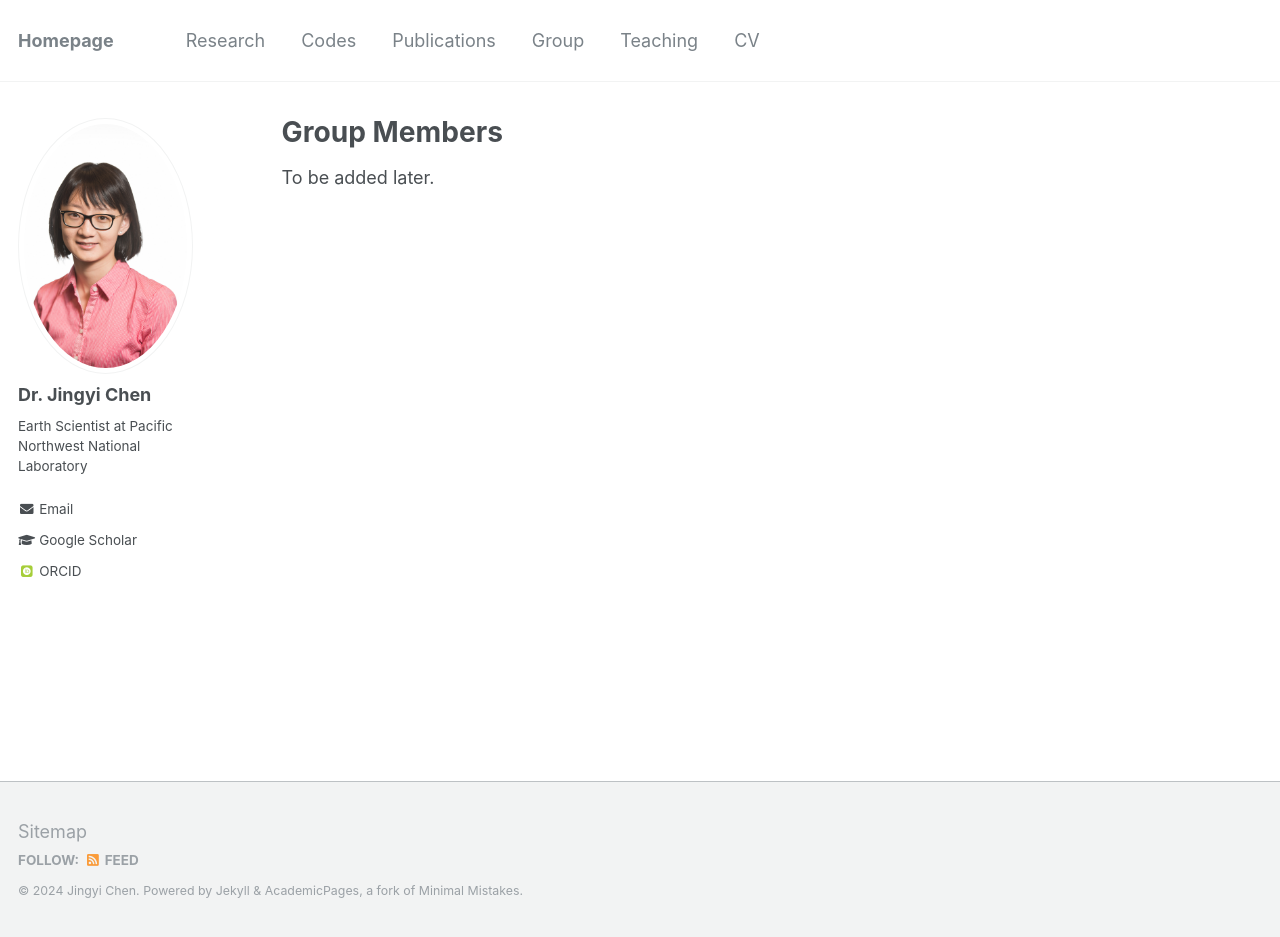
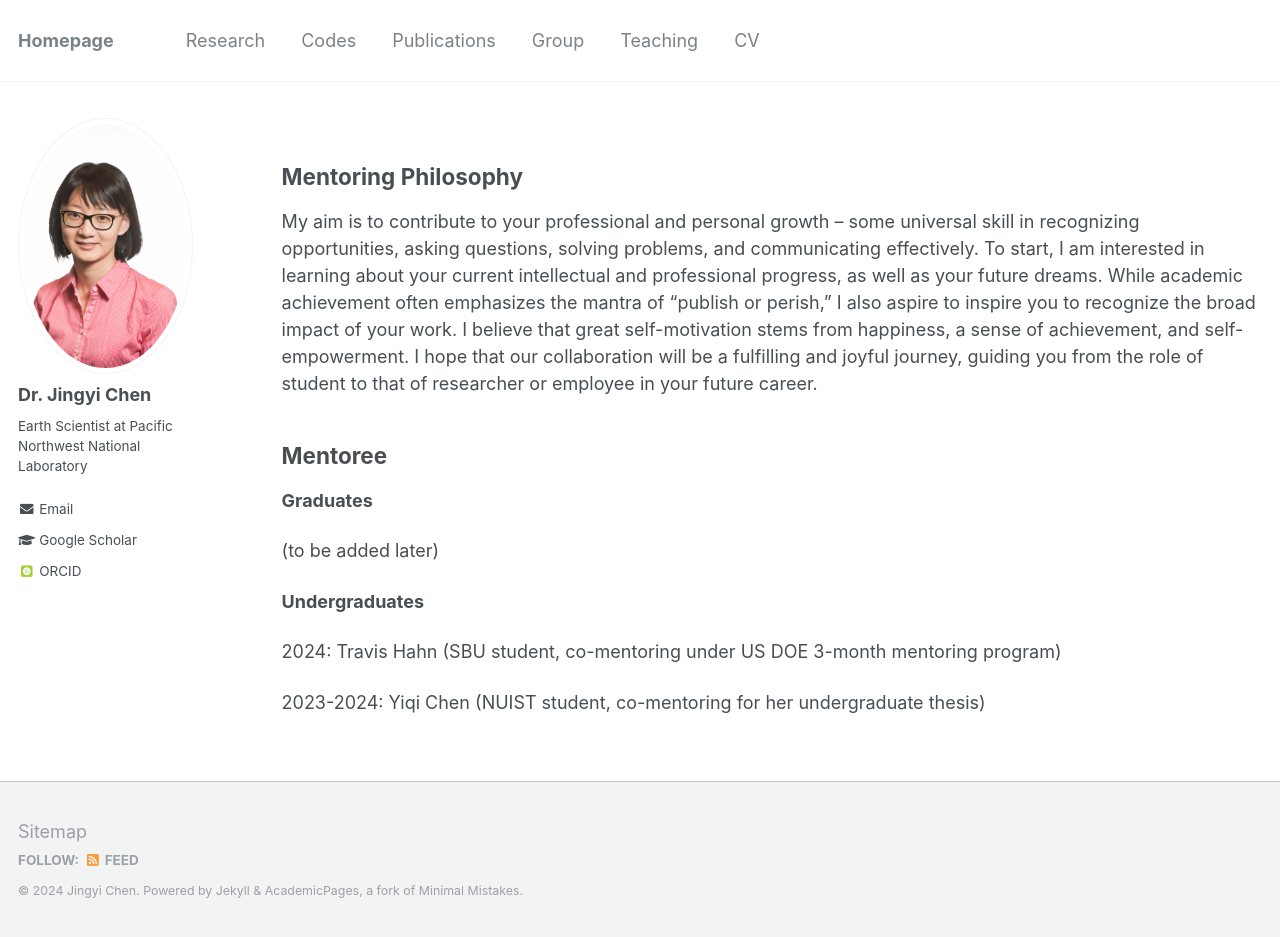
Before and after one commit to Jingyi-Chen/jingyi-chen.github.io, a Jekyll site: the page built from _pages/group.md, in a window 1280 px wide and 937 px high. Built offline with Jekyll 4.4.1, drawn with Linux system fonts in a browser that asks for light colours; some web fonts are replaced.

Commit message:
Update group.md

```diff
--- a/_pages/group.md
+++ b/_pages/group.md
@@ -1,8 +1,23 @@
 ---
 layout: archive
-title: "Group Members"
+title: ""
 permalink: /group/
 author_profile: true
 ---
 
-To be added later.
+Mentoring Philosophy
+-
+My aim is to contribute to your professional and personal growth -- some universal skill in recognizing opportunities, asking questions,
+solving problems, and communicating effectively. To start, I am interested in learning about your current intellectual and professional progress, as well as your future dreams. While academic achievement often emphasizes the mantra of "publish or perish," I also aspire to inspire you to recognize the broad impact of your work. I believe that great self-motivation stems from happiness, a sense of achievement, and self-empowerment. I hope that our collaboration will be a fulfilling and joyful journey, guiding you from the role of student to that of researcher or employee in your future career.
+
+Mentoree
+-
+**Graduates**
+
+(to be added later)
+
+**Undergraduates**
+
+2024: Travis Hahn (SBU student, co-mentoring under US DOE 3-month mentoring program)
+
+2023-2024: Yiqi Chen (NUIST student, co-mentoring for her undergraduate thesis)
```
